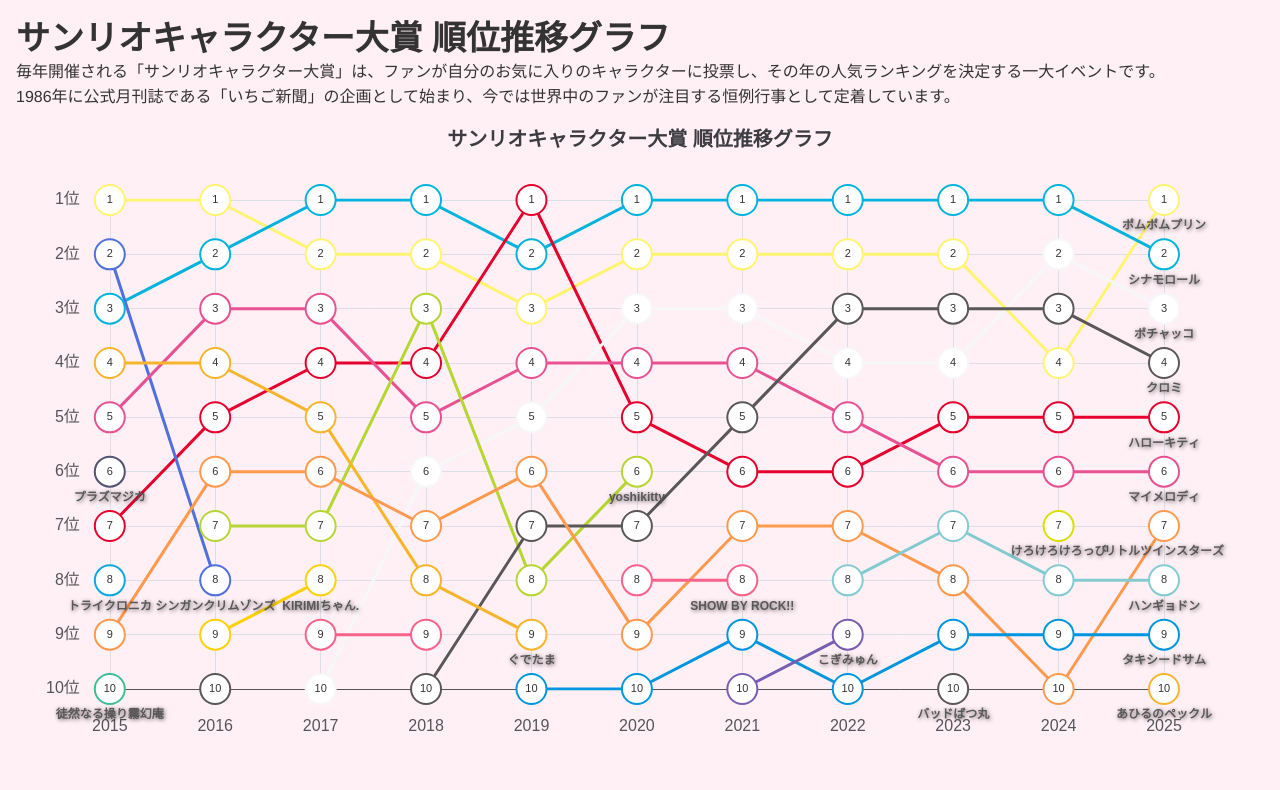
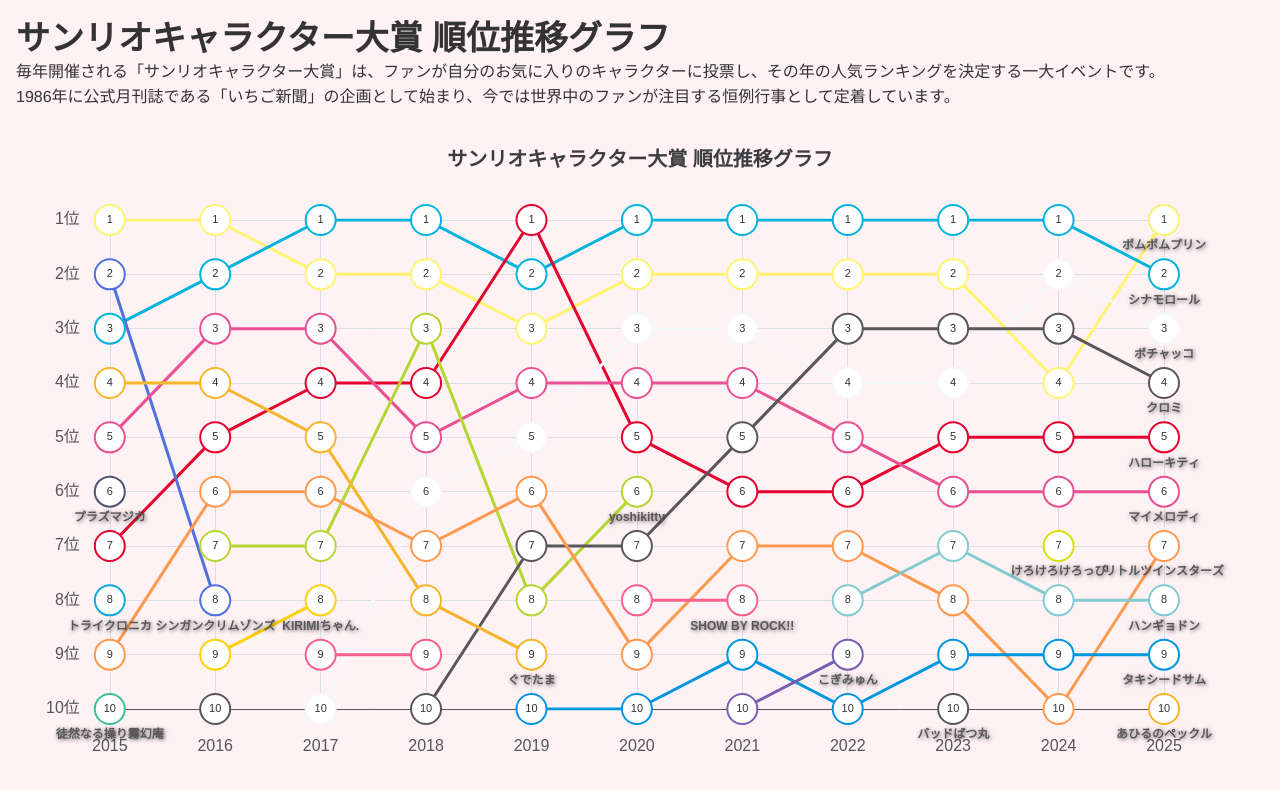
Before and after one commit to thr3a/sanrio-ranking-visualize, a React (Vite) app: page / in a window 1280 px wide. Shown: the top 790 px of the page. Built offline with nearby package versions, Linux system fonts and the light colour scheme; what @mantine/vanilla-extract would draw is missing.

Commit message:
update: 微修正

```diff
--- a/src/Home.tsx
+++ b/src/Home.tsx
@@ -1,9 +1,10 @@
-import { Container, Text, Title } from '@mantine/core';
+import { Container, Paper, Text, Title } from '@mantine/core';
 import BumpChart from './BumpChart';
 
 const Home = () => {
   return (
     <Container maw={1400} py='md'>
+      <Paper mb={'lg'}>
         <Title c={'#333'} order={1}>
           サンリオキャラクター大賞 順位推移グラフ
         </Title>
@@ -13,6 +14,7 @@
         <Text c={'#333'}>
           1986年に公式月刊誌である「いちご新聞」の企画として始まり、今では世界中のファンが注目する恒例行事として定着しています。
         </Text>
+      </Paper>
       <BumpChart />
     </Container>
   );
--- a/src/theme.ts
+++ b/src/theme.ts
@@ -10,10 +10,10 @@
 
 export const cssVariablesResolver: CSSVariablesResolver = () => ({
   variables: {
-    '--mantine-color-body': '#fff0f6'
+    '--mantine-color-body': '#fef2f5'
   },
   light: {
-    '--mantine-color-body': '#fff0f6'
+    '--mantine-color-body': '#fef2f5'
   },
   dark: {}
 });
```
Lines whose indentation alone changed are shown as unchanged.
